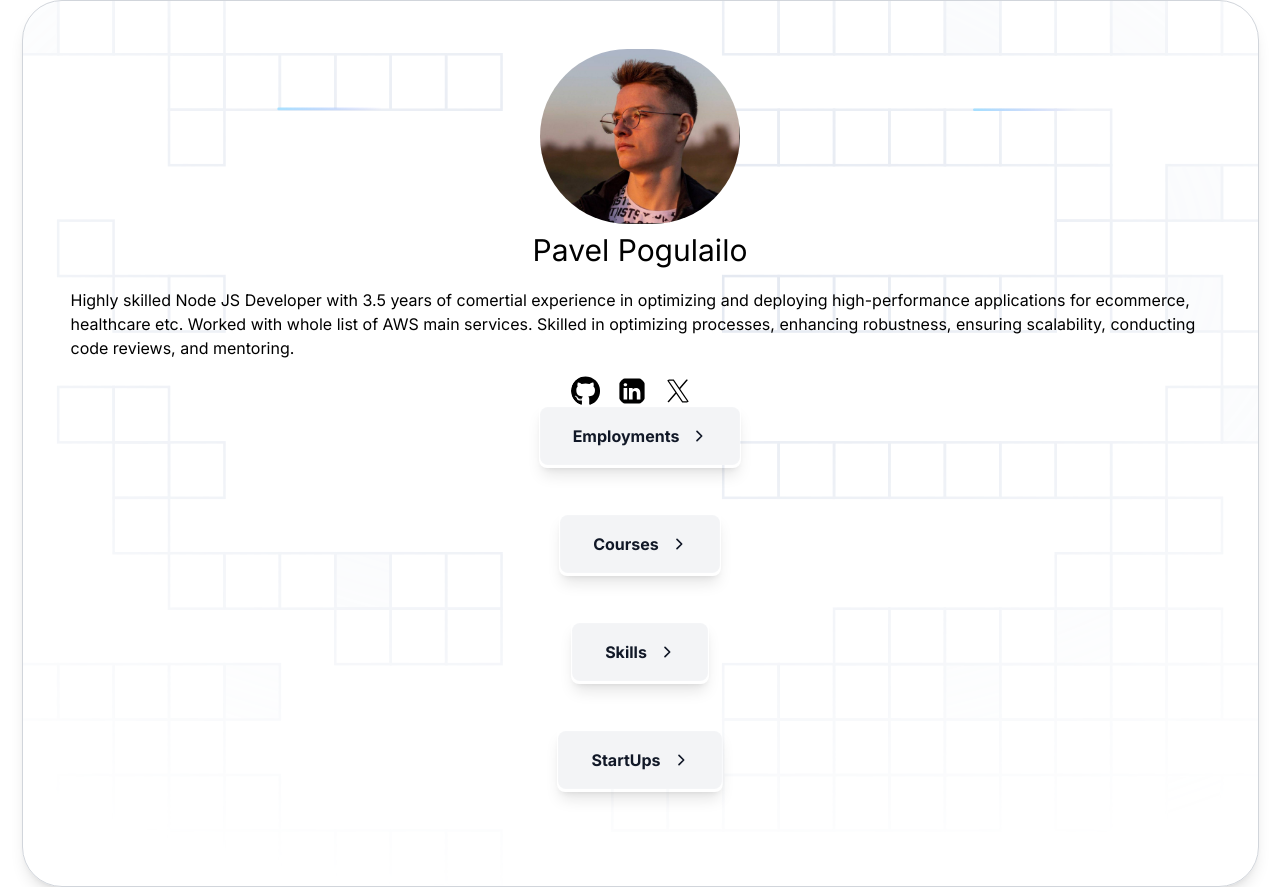
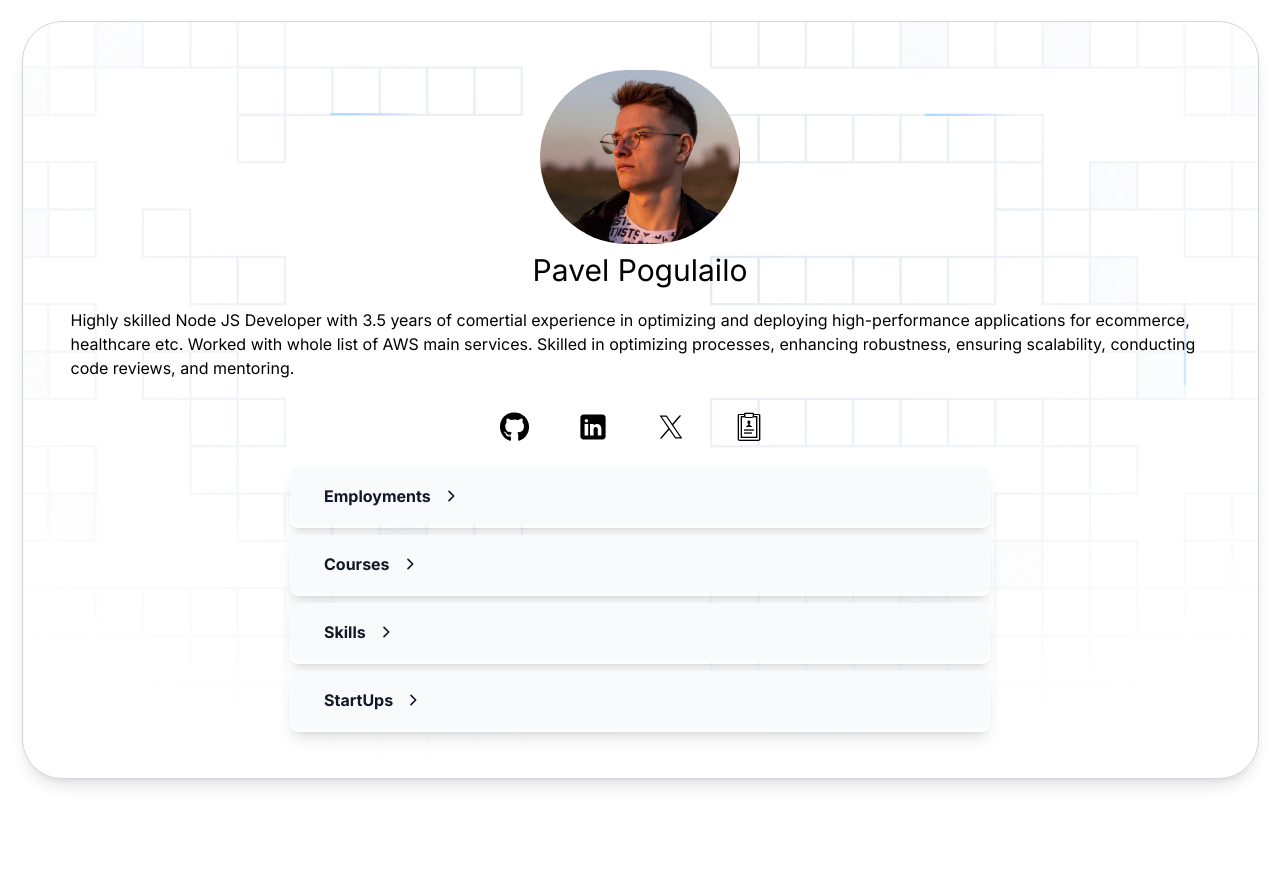
Before and after one commit to ppogulailo/pavelpogulailo, a Next.js app: page / in a window 1280 px wide. After the commit the page ends 800 px from the top, so only its background shows below. Built offline with nearby package versions, Linux system fonts and the light colour scheme.

Commit message:
T-1 hover styles

```diff
--- /dev/null
+++ b/src/app/courses/page.tsx
@@ -0,0 +1,3 @@
+export default async function Courses() {
+    return <div>Courses</div>
+}
--- /dev/null
+++ b/src/app/employments/page.tsx
@@ -0,0 +1,3 @@
+export default async function Employments() {
+    return <div>Employments</div>
+}
--- a/src/app/globals.css
+++ b/src/app/globals.css
@@ -2,8 +2,65 @@
 @tailwind components;
 @tailwind utilities;
 
-:root {
-  --foreground-rgb: 0, 0, 0;
-  --background-start-rgb: 214, 219, 220;
-  --background-end-rgb: 255, 255, 255;
+@layer components {
+  /* These styles are for the navigation bar */
+  .text-primary {
+    @apply text-gray-600 dark:text-gray-300;
+  }
+
+  .text-active {
+    @apply text-fuchsia-600 dark:text-fuchsia-400;
+  }
+
+  .text-hover {
+    @apply hover:text-fuchsia-600 dark:hover:text-fuchsia-400;
+  }
+
+  .text-new {
+    @apply text-green-800 dark:text-green-400 bg-green-300/25 dark:bg-green-400/25;
+  }
+
+  /* these are for the button with the moving gradient */
+  @keyframes buttonStroke {
+    0% {
+      transform: scaleX(8) scaleY(1.5) rotate(0deg);
+      opacity: 1;
+    }
+
+    to {
+      transform: scaleX(8) scaleY(1.5) rotate(1turn);
+      opacity: 1;
+    }
+  }
+
+  .animate-buttonStroke {
+    animation: buttonStroke 7s linear infinite;
+  }
+
+  .will-change-transform {
+    will-change: transform;
+  }
+
+  .bg-buttonConicGradient {
+    background-image: conic-gradient(transparent 135deg, #8b5cf6 180deg, transparent 255deg),
+    conic-gradient(transparent -45deg, #d946ef 0deg, transparent 75deg);
+  }
+
+  .main-layout {
+    min-height: 100vh;
+    min-height: 100dvh;
+
+    display: grid;
+    grid-template-rows: auto 1fr auto;
+  }
 }
+
+/* min-h-screen	grid grid-rows-[auto_1fr_auto] */
+
+@layer base {
+  html,
+  body,
+  #__next {
+    height: 100%;
+  }
+}
--- a/src/app/page.tsx
+++ b/src/app/page.tsx
@@ -1,11 +1,22 @@
 import Image from 'next/image'
 import {Button} from '@/components/Button'
+import Link from 'next/link'
 
 export default async function Overview() {
     const images = [
         {logo: 'github.svg', href: 'https://github.com/ppogulailo'},
         {logo: 'linkedin.svg', href: 'https://linkedin.com/pogulailopavel'},
         {logo: 'twitter.svg', href: 'https://twitter.com'},
+        {
+            logo: 'cv.png',
+            href: 'https://drive.google.com/file/d/1TBARV_6kX1eeKjYeZGy9o4Y9zaUYSiug/view?usp=drive_link',
+        },
+    ]
+    const buttons = [
+        {text: 'Employments', href: '/employments'},
+        {text: 'Courses', href: '/courses'},
+        {text: 'Skills', href: '/skills'},
+        {text: 'StartUps', href: '/startUps'},
     ]
     return (
         <>
@@ -37,24 +48,28 @@ export default async function Overview() {
                         code reviews, and mentoring.
                     </div>
                     <div className="flex justify-center mt-4">
-                        {images.map(({logo, href}, key) => (
-                            <a href={href}>
+                        {images.map(({logo, href}, index) => (
+                            <a
+                                href={href}
+                                className="p-4 rounded-full mr-4 relative overflow-hidden transition-all duration-300 ease-in-out hover:shadow-lg"
+                            >
                                 <Image
-                                    key={key}
-                                    className="rounded-full mr-4"
+                                    key={index}
                                     src={`/assets/logos/${logo}`}
                                     alt="Github-Image"
                                     width={30}
                                     height={30}
                                 />
+                                <div className="absolute inset-0 rounded-full border-2 border-transparent hover:border-purple-500"></div>
                             </a>
                         ))}
                     </div>
-                    <div className="m-auto">
-                        <Button>Employments</Button>
-                        <Button>Courses</Button>
-                        <Button>Skills</Button>
-                        <Button>StartUps</Button>
+                    <div className="flex flex-col items-center justify-center">
+                        {buttons.map(({text, href}, index) => (
+                            <Link href={href} key={index} className="w-[700px]">
+                                <Button>{text}</Button>
+                            </Link>
+                        ))}
                     </div>
                 </div>
             </div>
--- /dev/null
+++ b/src/app/skills/page.tsx
@@ -0,0 +1,3 @@
+export default async function Skills() {
+    return <div>Skills</div>
+}
--- /dev/null
+++ b/src/app/startups/page.tsx
@@ -0,0 +1,3 @@
+export default async function Startups() {
+    return <div>Startups</div>
+}
--- a/src/components/Button.tsx
+++ b/src/components/Button.tsx
@@ -1,14 +1,16 @@
 import React from 'react'
 
-export const Button = ({children}: {children: React.ReactNode}) => {
+interface IButton {
+    children: React.ReactNode
+}
+
+export const Button = ({children}: IButton) => {
     return (
-        <div className="mb-12 flex justify-center">
-            <a href="https://cloud.axiom.co">
+        <div className="mt-2">
             <div className="pointer-events-none relative rounded-lg shadow-lg ">
                 <div className="relative isolate z-10 m-[-2px] overflow-hidden rounded-[inherit] p-[3px]">
-                        <div className="animate-buttonStroke bg-buttonConicGradient absolute inset-0 origin-[center_center] blur-[4px] will-change-transform"></div>
                     <div className="relative z-50">
-                            <div className="flex items-center space-x-3 rounded-lg border border-[#ffffff10] bg-gray-100 px-8 py-4 font-bold text-gray-900 hover:bg-gray-200 dark:bg-[#0e1422] dark:text-white">
+                        <div className="flex items-center space-x-3 rounded-lg border border-[#ffffff10] bg-gray-50 px-8 py-4 font-bold text-gray-900 hover:bg-gray-200 dark:bg-[#0e1422] dark:text-white">
                             <span>{children}</span>
                             <svg
                                 xmlns="http://www.w3.org/2000/svg"
@@ -29,7 +31,6 @@ export const Button = ({children}: {children: React.ReactNode}) => {
                     </div>
                 </div>
             </div>
-            </a>
         </div>
     )
 }
```
Also changed, not shown: public/assets/logos/cv.png (added). Lines whose indentation alone changed are shown as unchanged.
